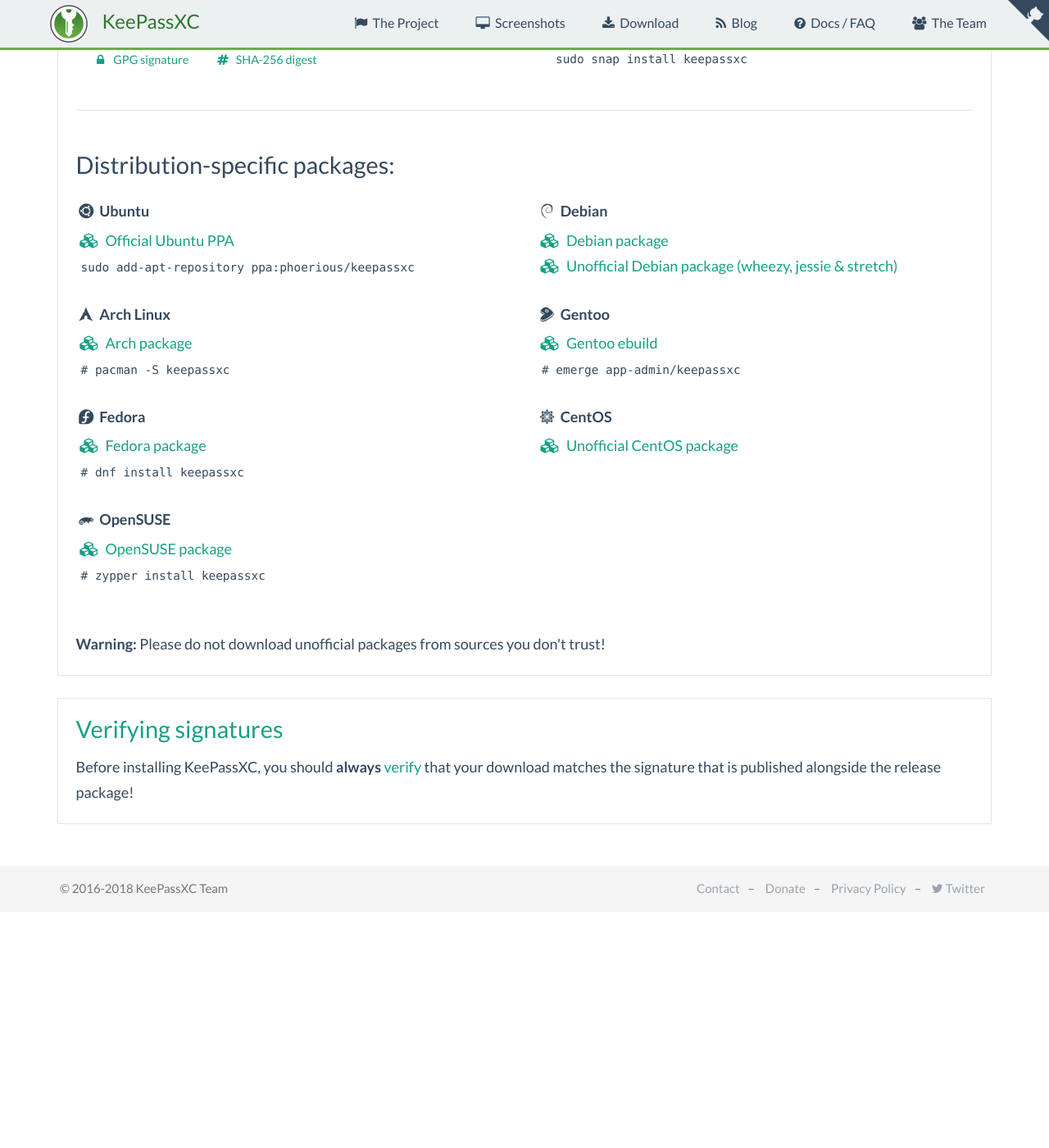
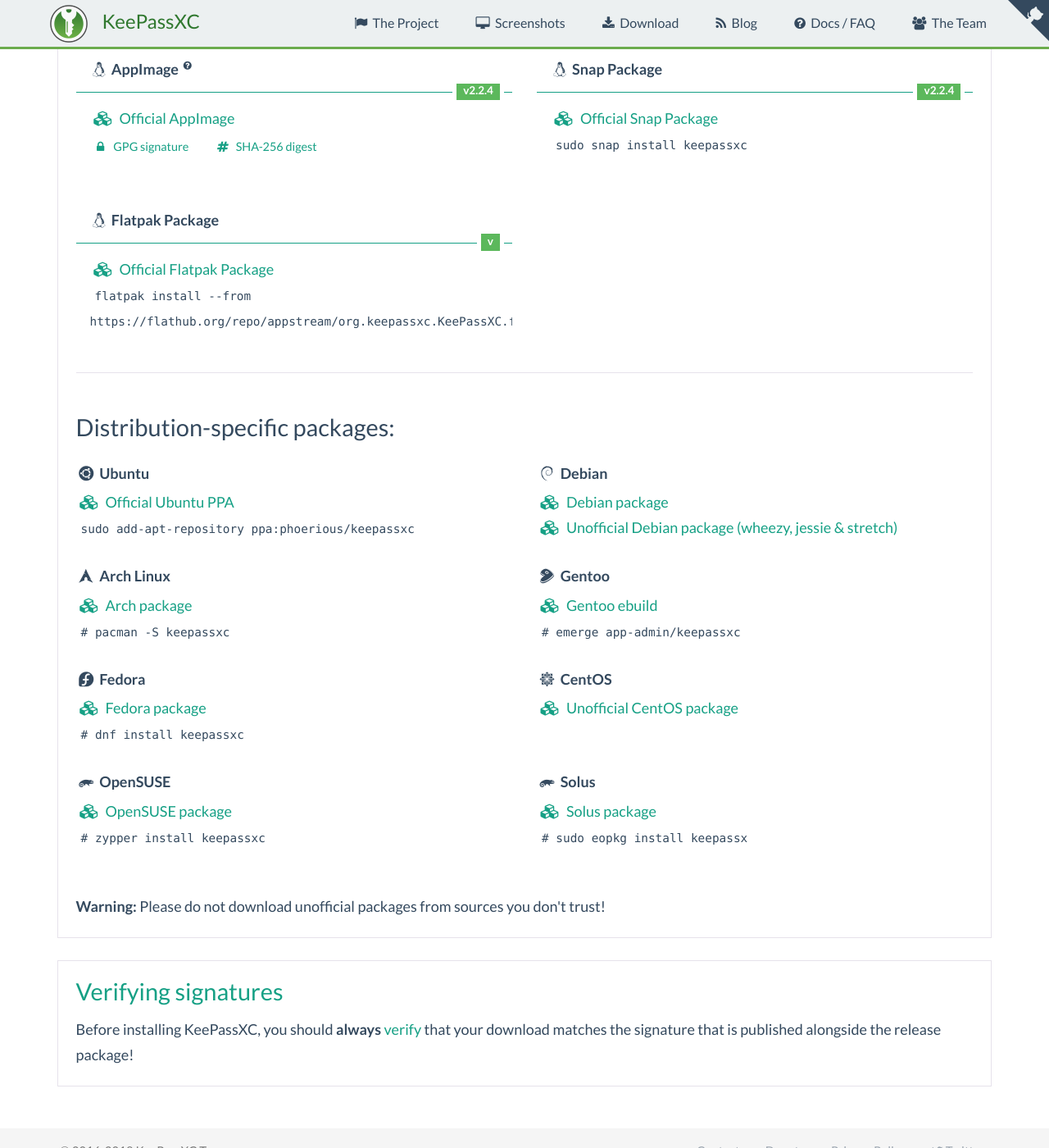
Before and after one commit to keepassxreboot/keepassxc-org, a Jekyll site: the page built from download.html, in a window 1280 px wide and 1400 px high, scrolled down 411 px. Shown: the whole window at 82% size. Built offline with Jekyll 4.4.1, drawn with Linux system fonts in a browser that asks for light colours; comment, search, counter and statistics services are not loaded; before the commit the page ends 1526 px from its top, so only the background shows below that.

Commit message:
Add missing download sources(as per #28)
I know reducing the width of BSD and macOS is a horrible idea, but I don't have a better one - the sum needs to be 12. MacOS this way, it's symmetrical and both 2 length OSs have short names.

```diff
--- a/download.html
+++ b/download.html
@@ -10,7 +10,7 @@
             <span class="platform"><i class="fa fa-linux" aria-hidden="true"></i> Linux</span>
         </a>
     </li>
-    <li class="col-md-3">
+    <li class="col-md-2">
         <a href="#mac" data-toggle="tab">
             <span class="platform"><i class="fa fa-apple" aria-hidden="true"></i> macOS</span>
         </a>
@@ -18,6 +18,11 @@
     <li class="col-md-3">
         <a href="#windows" data-toggle="tab">
             <span class="platform"><i class="fa fa-windows" aria-hidden="true"></i> Windows</span>
+        </a>
+    </li>
+    <li class="col-md-2">
+        <a href="#bsd" data-toggle="tab">
+            <span class="platform"><i class="fa fa-bsd" aria-hidden="true"></i> Source Code</span>
         </a>
     </li>
     <li class="col-md-3">
@@ -58,7 +63,6 @@
                         </li>
                     </ul>
                 </div>
-
                 <div class="col-md-6">
                     <div class="heading">
                         <span class="label label-success">v{{ site.data.version.stable.linux.snap.version }}</span>
@@ -72,6 +76,24 @@
                         </li>
                         <li>
                             <code>sudo snap install keepassxc</code>
+                        </li>
+                    </ul>
+                </div>
+            </div>
+            <div class="row">
+                <div class="col-md-6">
+                    <div class="heading">
+                        <span class="label label-success">v{{ site.data.version.stable.linux.flatpak.version }}</span>
+                        <h5><i class="fa fa-linux" aria-hidden="true"></i> Flatpak Package</h5>
+                    </div>
+                    <ul class="download-links">
+                        <li class="links">
+                            <a href="https://flathub.org/repo/appstream/org.keepassxc.KeePassXC.flatpakref"><!--Alternate link: https://github.com/flathub/org.keepassxc.KeePassXC-->
+                                Official Flatpak Package
+                            </a>
+                        </li>
+                        <li>
+                            <code>flatpak install --from https://flathub.org/repo/appstream/org.keepassxc.KeePassXC.flatpakref</code>
                         </li>
                     </ul>
                 </div>
@@ -169,6 +191,17 @@
                         </li>
                     </ul>
                 </div>
+                <div class="col-md-6">
+                    <h5><i class="fl fl-opensuse" aria-hidden="true"></i> Solus</h5>
+                    <ul class="download-links">
+                        <li class="links">
+                            <a href="https://dev.solus-project.com/source/keepassx/">Solus package</a>
+                        </li>
+                        <li>
+                            <code># sudo eopkg install keepassx</code>
+                        </li>
+                    </ul>
+                </div>
             </div>
         </div>
 
@@ -217,6 +250,23 @@
                 </ul>
             </div>
 
+        </div>
+        <div class="row official-packages">
+            <div class="col-md-6">
+                <div class="heading">
+                    <h5><i class="fa fa-mac" aria-hidden="true"></i> Mac Ports</h5>
+                </div>
+                <ul class="download-links">
+                    <li class="links">
+                        <a href="https://www.macports.org/ports.php?by=name&substr=keepassxc"> <!--Possible alternative link: https://github.com/macports/macports-ports/blob/master/security/KeePassXC/Portfile -->
+                            Mac Ports
+                        </a>
+                    </li>
+                    <li>
+                        <code>sudo port install keepassxc</code>
+                    </li>
+                </ul>
+            </div>
         </div>
     </div>
 
@@ -312,6 +362,27 @@
         </div>
     </div>
 
+    <div class="tab-pane active fade in" id="bsd">
+        <h3><i class="fa fa-mac" aria-hidden="true"></i> macOS</h3>
+
+        <div class="row official-packages">
+            <div class="col-md-6">
+                <div class="heading">
+                    <span class="label label-success">v{{ site.data.version.stable.bsd.version }}</span>
+                    <h5><i class="fa fa-mac" aria-hidden="true"></i> DMG Installer</h5>
+                </div>
+                <ul class="download-links">
+                    <li class="links">
+                        <a href="https://cvsweb.openbsd.org/cgi-bin/cvsweb/ports/security/keepassxc/">
+                             Online CVS view
+                        </a>
+                    </li>
+                </ul>
+            </div>
+
+        </div>
+    </div>
+
     <div class="tab-pane active fade in" id="source">
         <h3><i class="fa fa-code-fork" aria-hidden="true"></i> Source Code</h3>
 
```
